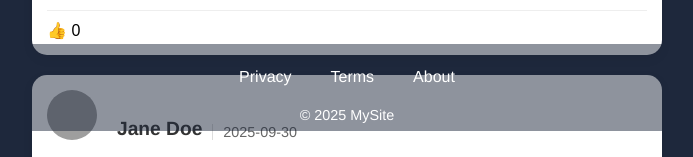
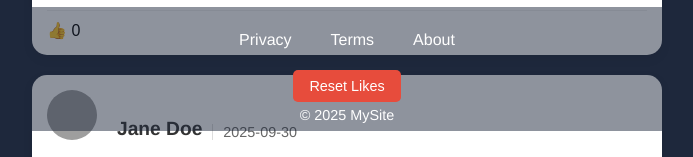
Before and after one commit to martin737373/Veebirakendused-Projekt, a Vue app: page / in a window 1280 px wide. Shown: the part 643-800 px from the top of the page, without its empty margins (293-986 px from the left). Built offline with nearby package versions, Linux system fonts and the light colour scheme; grey boxes are pictures that could not be loaded.

Commit message:
Added likes resset to footer

```diff
--- a/src/components/FooterComponent.vue
+++ b/src/components/FooterComponent.vue
@@ -6,12 +6,22 @@
         <li><router-link to="#">Terms</router-link></li>
         <li><router-link to="#">About</router-link></li>
       </ul>
+      <button class="reset-button" @click="resetLikes">Reset Likes</button>
       <span class="footer-text">© 2025 MySite</span>
     </div>
   </footer>
 </template>
 
-<script setup></script>
+<script>
+export default {
+  name: "FooterComponent",
+  methods: {
+    resetLikes() {
+      this.$store.dispatch("resetAllLikes");
+    },
+  },
+};
+</script>
 
 <style scoped>
 .footer-container {
@@ -64,6 +74,21 @@
   text-align: center;
 }
 
+.reset-button {
+  padding: 8px 16px;
+  background-color: #e74c3c;
+  color: white;
+  border: none;
+  border-radius: 5px;
+  font-size: 0.9em;
+  cursor: pointer;
+  transition: background-color 0.3s ease;
+}
+
+.reset-button:hover {
+  background-color: #c0392b;
+}
+
 @media (max-width: 1050px) {
   .footer-container {
     flex-direction: column;
--- a/src/store/index.js
+++ b/src/store/index.js
@@ -121,11 +121,19 @@ export default createStore({
         post.likes++;
       }
     },
+    resetAllLikes(state) {
+      state.posts.forEach((post) => {
+        post.likes = 0;
+      });
+    },
   },
   actions: {
     likePost({ commit }, postId) {
       commit("likePost", postId);
     },
+    resetAllLikes({ commit }) {
+      commit("resetAllLikes");
+    },
   },
   modules: {},
 });
```
